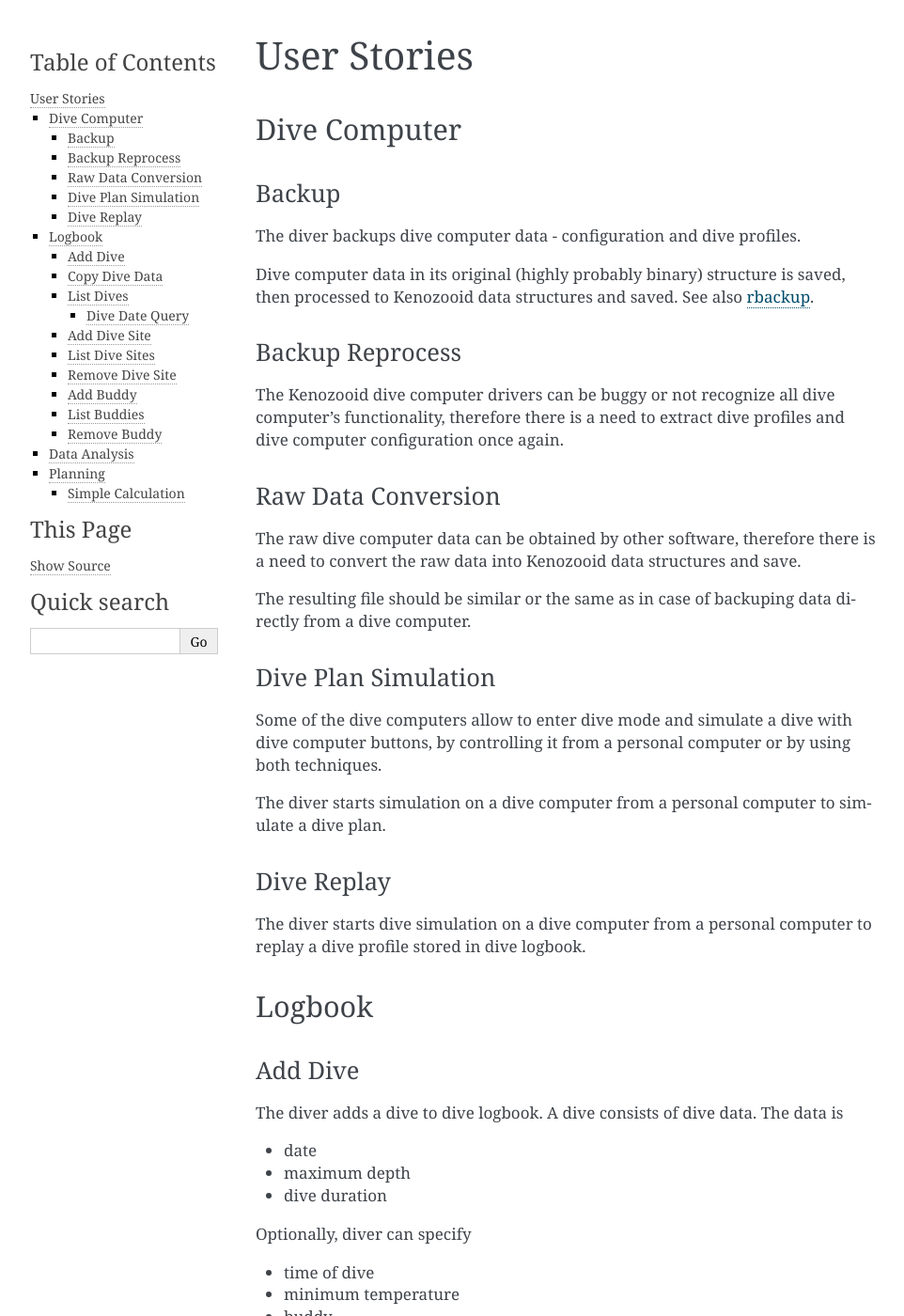
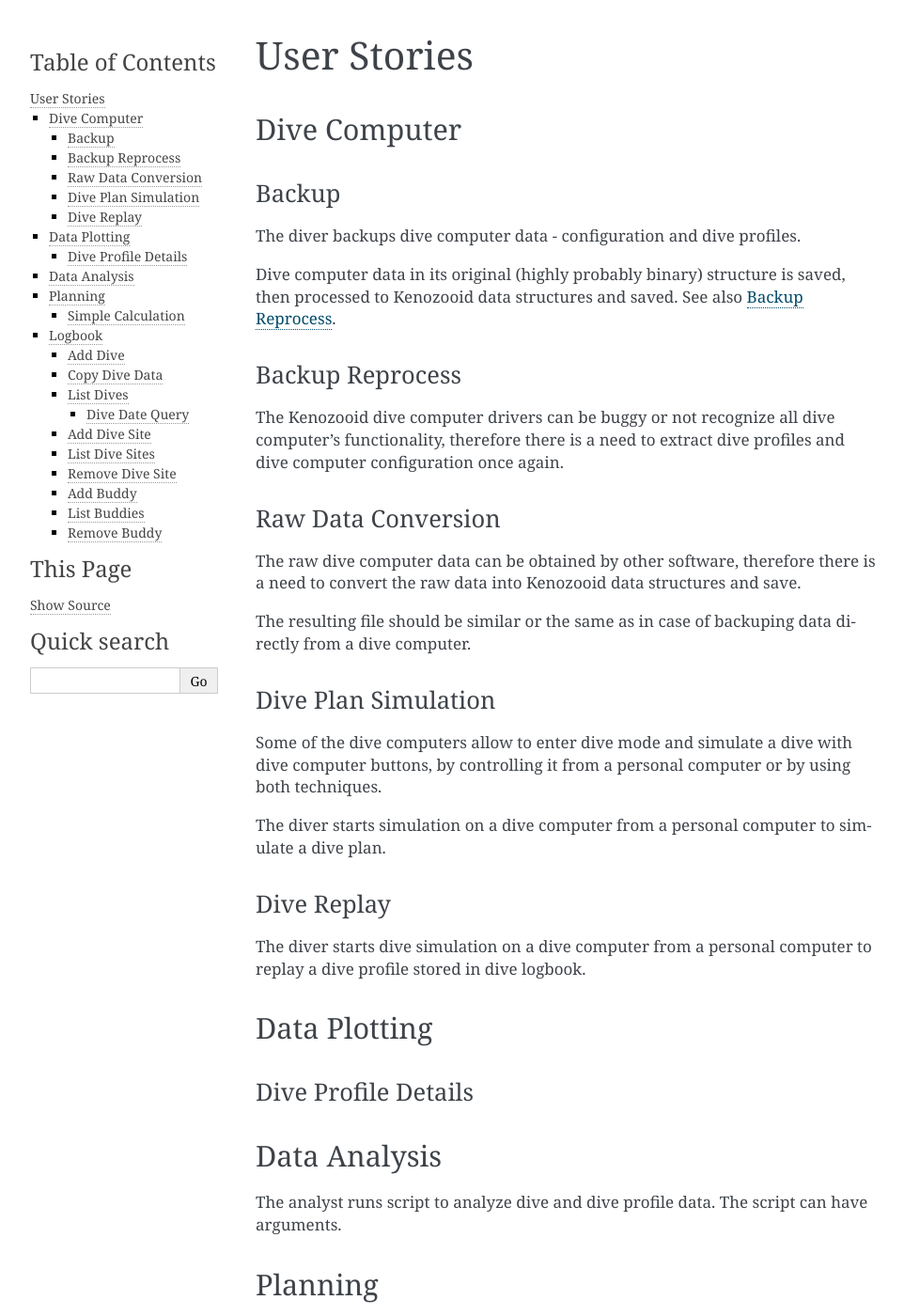
Before and after one commit to gitGNU/gnu_kenozooid, a Sphinx documentation site: the page built from doc/hacking/us.rst, in a window 1280 px wide and 1400 px high. Shown: the whole window at 94% size, without its empty margins (148-1110 px from the left). Built offline with Sphinx 7.4.7, drawn with Linux system fonts in a browser that asks for light colours; some of the changed lines change nothing that is shown; some of the changed text lies outside the part shown.

Commit message:
- user stories cleanup in hacking doc

```diff
--- a/doc/hacking/us.rst
+++ b/doc/hacking/us.rst
@@ -3,12 +3,12 @@
 User Stories
 ============
 
-.. _dc:
+.. _us-dc:
 
 Dive Computer
 -------------
 
-.. _backup:
+.. _us-backup:
 
 Backup
 ^^^^^^
@@ -16,9 +16,9 @@ The diver backups dive computer data - configuration and dive profiles.
 
 Dive computer data in its original (highly probably binary) structure is
 saved, then processed to Kenozooid data structures and saved. See also
-rbackup_.
+:ref:`us-rbackup`.
 
-.. _rbackup:
+.. _us-rbackup:
 
 Backup Reprocess
 ^^^^^^^^^^^^^^^^
@@ -52,6 +52,31 @@ Dive Replay
 ^^^^^^^^^^^
 The diver starts dive simulation on a dive computer from a personal
 computer to replay a dive profile stored in dive logbook.
+
+.. _us-plotting:
+
+Data Plotting
+-------------
+
+.. _us-plot-dive-details:
+
+Dive Profile Details
+^^^^^^^^^^^^^^^^^^^^
+
+.. _us-analysis:
+
+Data Analysis
+-------------
+The analyst runs script to analyze dive and dive profile data. The script can
+have arguments.
+
+.. _us-planning:
+
+Planning
+--------
+
+Simple Calculation
+^^^^^^^^^^^^^^^^^^
 
 .. _us-logbook:
 
@@ -146,19 +171,4 @@ Remove Buddy
 ^^^^^^^^^^^^
 The diver removes buddy data from logbook file.
 
-.. _hk-us-analysis:
-
-Data Analysis
--------------
-The analyst runs script to analyze dive and dive profile data. The script can
-have arguments.
-
-.. _planning:
-
-Planning
---------
-
-Simple Calculation
-^^^^^^^^^^^^^^^^^^
-
 .. vim: sw=4:et:ai
```
Also changed, not shown: 1 other file.
